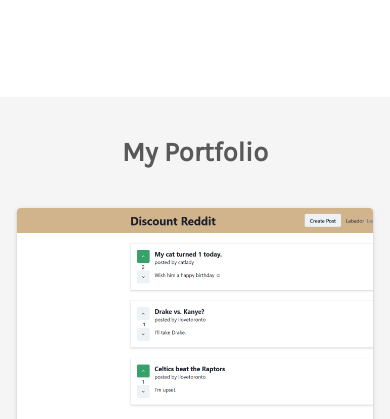
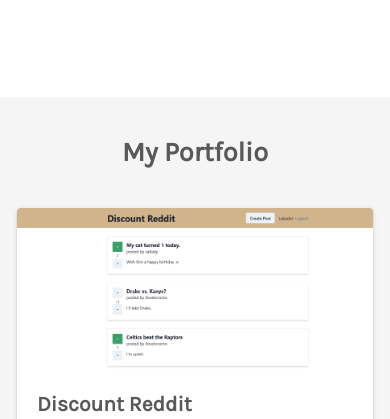
Before and after one commit to marvingay/portfolio-site, a Gatsby site: page / in a window 390 px wide. Shown: the part 425-844 px from the top of the page. Built offline with nearby package versions, Linux system fonts and the light colour scheme; Gatsby itself is replaced by a stand-in of ours.

Commit message:
Project info change; Styles Breakpoint change

```diff
--- a/src/projects.ts
+++ b/src/projects.ts
@@ -28,6 +28,6 @@ export const projects = [
 
     `,
     achievement:
-      "I am a Core Team member managing the project's GitHub, as well as write lessons and help students in our Discord community of over 25,000. I have written, vetted, and quality assured our upcoming React course material and help maintain our Discord.js bot.",
+      "I am a Core Team member. I help manage the project's GitHub repositories, as well as write lessons and help students in our Discord community of over 25,000. I have written, vetted, and quality assured our upcoming React course material and help maintain our Discord.js bot.",
   },
 ]
--- a/src/styles.scss
+++ b/src/styles.scss
@@ -130,12 +130,6 @@ main {
       text-align: left;
     }
 
-    @media (max-width: 768px) {
-      .info-ct {
-        width: 100%;
-      }
-    }
-
     .project-sample {
       height: 100%;
       width: 100%;
@@ -168,6 +162,7 @@ main {
       }
       .text {
         margin-bottom: 20px;
+        word-wrap: normal;
       }
     }
 
@@ -181,6 +176,15 @@ main {
       margin-bottom: auto;
     }
 
+    @media (max-width: 812px) {
+      .info-ct {
+        width: 100%;
+      }
+      .project-sample {
+        min-width: 0;
+        width: 98vw;
+      }
+    }
     // Skills
     .skills-container {
       display: flex;
@@ -195,7 +199,7 @@ main {
         padding: 10px;
       }
 
-      @media (max-width: 768px) {
+      @media (max-width: 812px) {
         .lang-container {
           width: 100%;
         }
@@ -233,7 +237,7 @@ main {
       min-width: 150px;
       width: 25%;
     }
-    @media (max-width: 768px) {
+    @media (max-width: 812px) {
       .project {
         flex-wrap: wrap;
         width: 100%;
```
